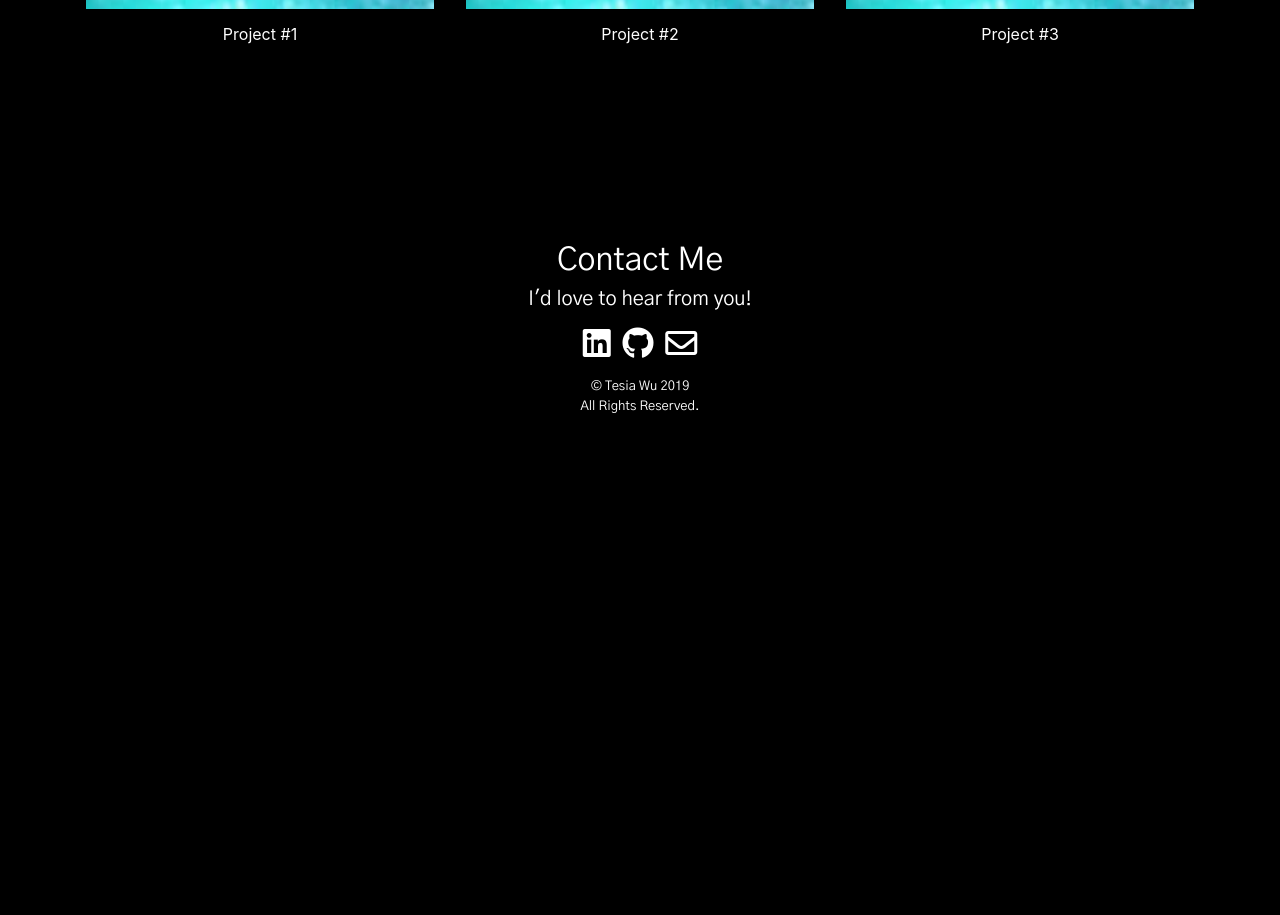
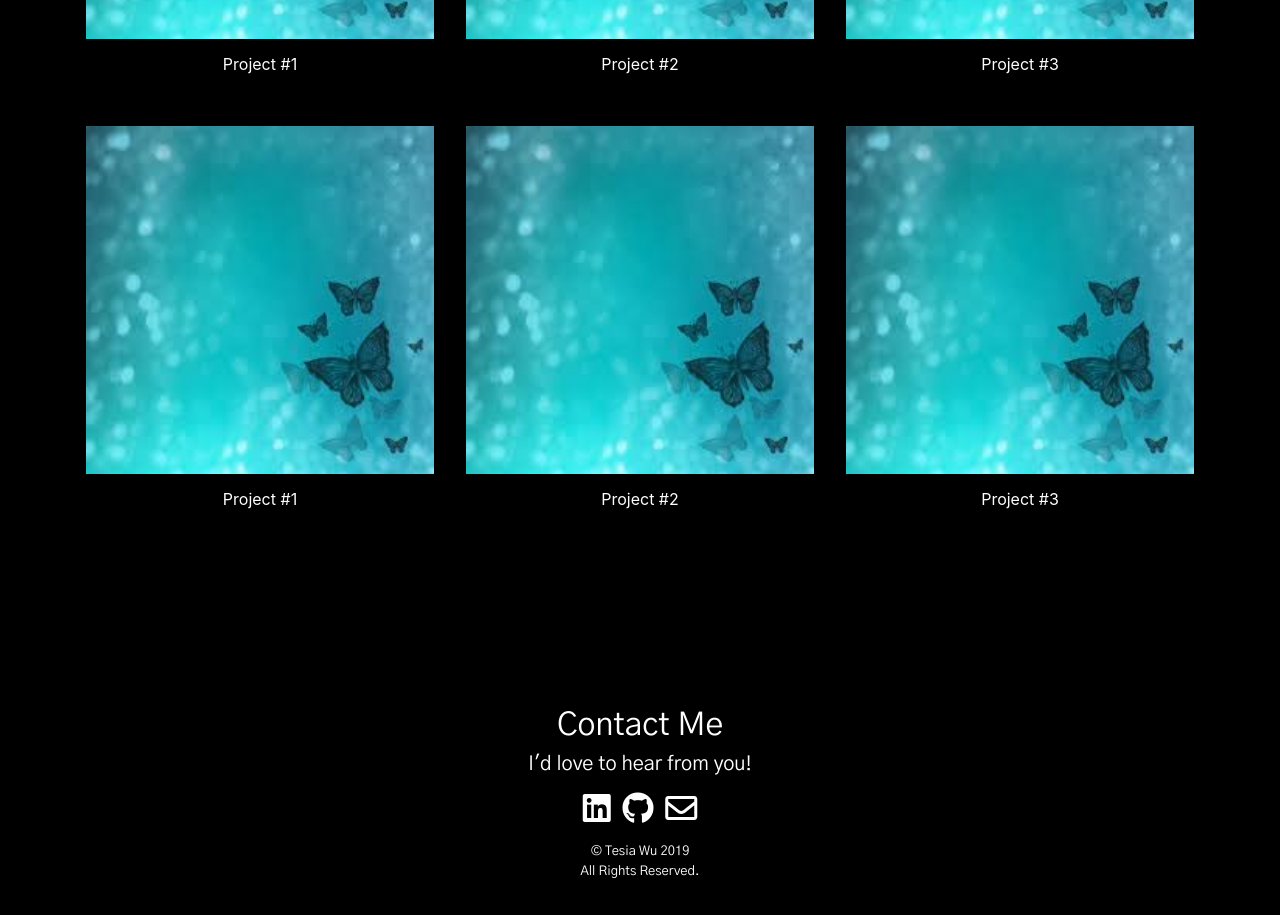
Before and after one commit to tesiawu/personal-website, a React (Create React App) app: page /projects in a window 1280 px wide. Shown: the part 500-1415 px from the top of the page. Before the commit the page ends 950 px from the top, so only its background shows below. Built offline with nearby package versions, Linux system fonts and the light colour scheme.

Commit message:
added the hovering effects of expanding and backlight on project cards

```diff
--- a/src/Projects.js
+++ b/src/Projects.js
@@ -40,6 +40,21 @@ export default class Projects extends Component {
               <Card.Footer className="card-title">Project #3</Card.Footer>
             </Card>
           </CardDeck>
+          <br/>
+          <CardDeck>
+            <Card className="card" fluid>
+              <Card.Img style={{borderRadius: 0}} src={Test} />
+              <Card.Footer className="card-title">Project #1</Card.Footer>
+            </Card>
+            <Card className="card" fluid>
+              <Card.Img style={{borderRadius: 0}} src={Test} />
+              <Card.Footer className="card-title">Project #2</Card.Footer>
+            </Card>
+            <Card className="card" fluid>
+              <Card.Img style={{borderRadius: 0}} src={Test} />
+              <Card.Footer className="card-title">Project #3</Card.Footer>
+            </Card>
+          </CardDeck>
         </div>
 
         <footer>
--- a/src/css/style.css
+++ b/src/css/style.css
@@ -347,12 +347,20 @@
   Project page
 */
 
+
 .card {
   width: auto;
   height: auto;
   border-radius: 0;
   border-color: black;
   background-color: black;
+
+  transition: transform .5s, box-shadow 0.2s;
+}
+
+.card:hover {
+  box-shadow: 0 20px 30px 0 rgba(225, 225, 225, .25), 0px 0 20px 5px rgba(225, 225, 225, .5);
+  transform: scale3d(1.05, 1.05, 1);
 }
 
 .card-title {
@@ -362,5 +370,5 @@
 }
 
 .project-container {
-  margin-top: 80px;
+  margin-top: 110px;
 }
```
